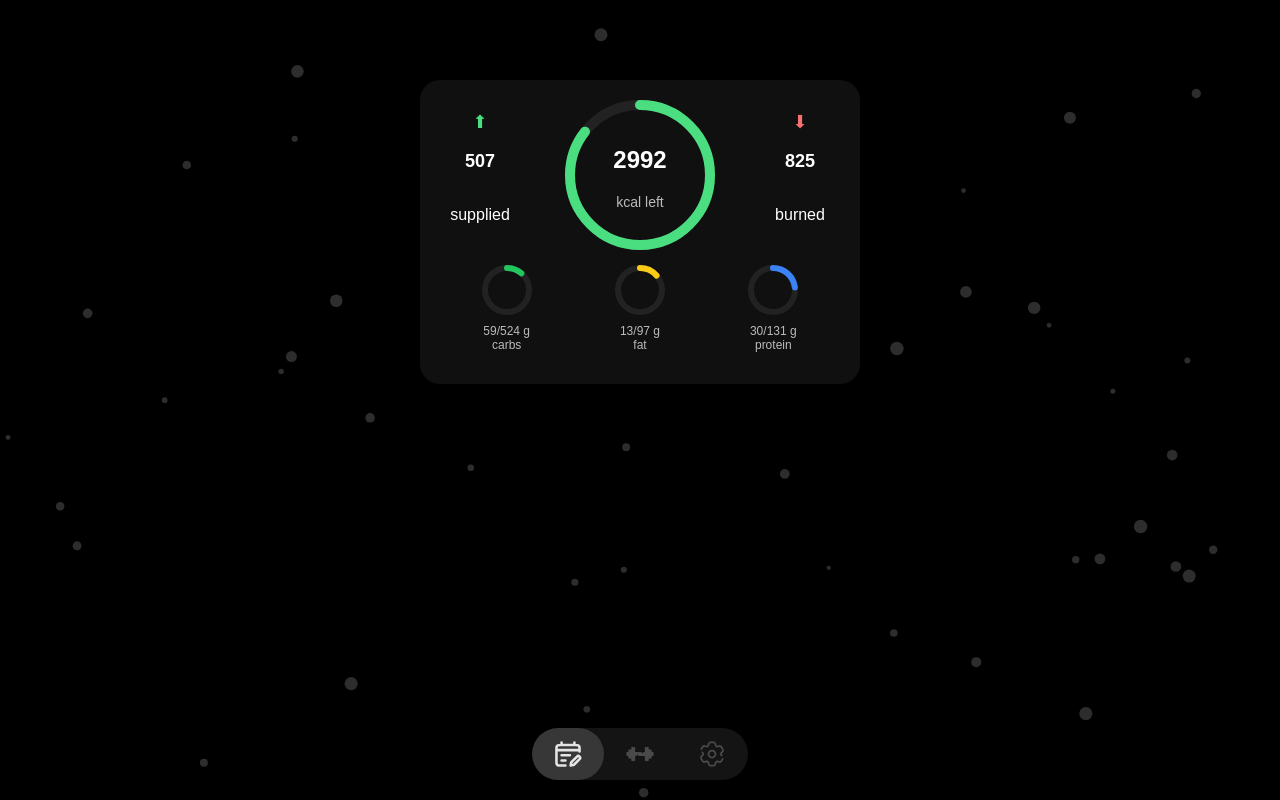
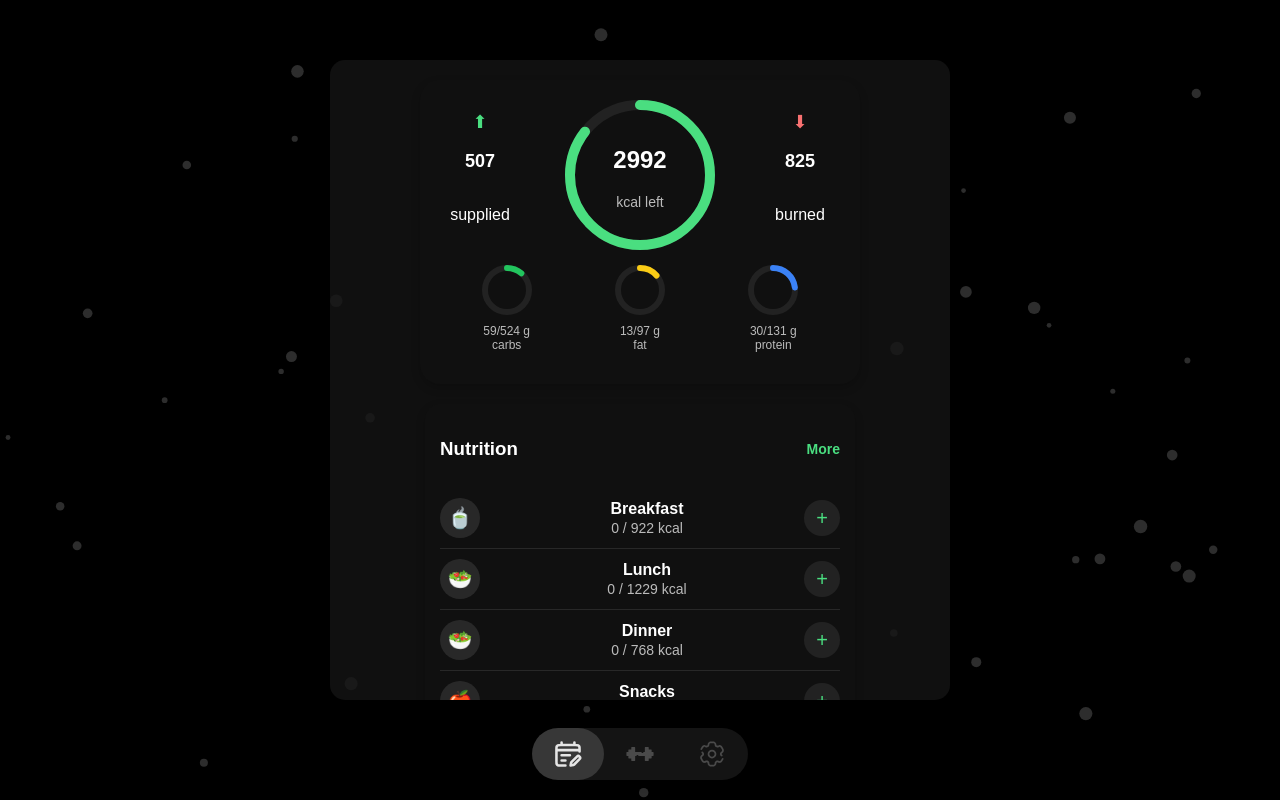
Before and after one commit to Mramor11/gym-assistant, a React (Create React App) app: page / in a window 1280 px wide. Built offline with nearby package versions, Linux system fonts and the light colour scheme.

Commit message:
Обновили Mini App для Telegram

```diff
--- a/src/App.css
+++ b/src/App.css
@@ -47,51 +47,51 @@ html, body {
     z-index: 2;
 }
 
-/* Скрытие скроллбара для WebKit (Chrome, Safari) */
-.scrollable-container::-webkit-scrollbar {
-    display: none;
-}
+/*!* Скрытие скроллбара для WebKit (Chrome, Safari) *!*/
+/*.scrollable-container::-webkit-scrollbar {*/
+/*    display: none;*/
+/*}*/
 
-/* Скрытие скроллбара для Firefox */
-.scrollable-container {
-    scrollbar-width: none;
-}
+/*!* Скрытие скроллбара для Firefox *!*/
+/*.scrollable-container {*/
+/*    scrollbar-width: none;*/
+/*}*/
 
-/* Скрытие скроллбара для IE/Edge */
-.scrollable-container {
-    -ms-overflow-style: none;
-}
+/*!* Скрытие скроллбара для IE/Edge *!*/
+/*.scrollable-container {*/
+/*    -ms-overflow-style: none;*/
+/*}*/
 
-/* 🔥 Контейнер с контентом внутри Calendar (ограничение области) */
-.calendar-wrapper {
-    display: flex;
-    flex-direction: column;
-    align-items: center;
-    width: 90%;
-    max-width: 600px;
-    height: calc(100vh - 220px); /* Фиксированная высота */
-    margin-top: 10px;
-    padding: 15px;
-    /*background: rgba(20, 20, 20, 0.9);*/
-    border-radius: 15px;
-    box-shadow: 0px 4px 10px rgba(0, 0, 0, 0.2);
+/*!* 🔥 Контейнер с контентом внутри Calendar (ограничение области) *!*/
+/*.calendar-wrapper {*/
+/*    display: flex;*/
+/*    flex-direction: column;*/
+/*    align-items: center;*/
+/*    width: 90%;*/
+/*    max-width: 600px;*/
+/*    height: calc(100vh - 220px); !* Фиксированная высота *!*/
+/*    margin-top: 10px;*/
+/*    padding: 15px;*/
+/*    background: rgba(20, 20, 20, 0.9);*/
+/*    border-radius: 15px;*/
+/*    box-shadow: 0px 4px 10px rgba(0, 0, 0, 0.2);*/
 
-    overflow-y: auto; /* Включаем прокрутку только здесь */
-    -webkit-overflow-scrolling: touch; /* Плавный скроллинг на iOS */
-    touch-action: pan-y; /* Разрешаем вертикальный скроллинг */
-    scrollbar-width: thin;
-    scrollbar-color: rgba(255, 255, 255, 0.3) transparent;
-}
+/*    overflow-y: auto; !* Включаем прокрутку только здесь *!*/
+/*    -webkit-overflow-scrolling: touch; !* Плавный скроллинг на iOS *!*/
+/*    touch-action: pan-y; !* Разрешаем вертикальный скроллинг *!*/
+/*    scrollbar-width: thin;*/
+/*    scrollbar-color: rgba(255, 255, 255, 0.3) transparent;*/
+/*}*/
 
-/* Стили для скролла */
-.calendar-wrapper::-webkit-scrollbar {
-    width: 5px;
-}
+/*!* Стили для скролла *!*/
+/*.calendar-wrapper::-webkit-scrollbar {*/
+/*    width: 5px;*/
+/*}*/
 
-.calendar-wrapper::-webkit-scrollbar-thumb {
-    background: rgba(255, 255, 255, 0.3);
-    border-radius: 5px;
-}
+/*.calendar-wrapper::-webkit-scrollbar-thumb {*/
+/*    background: rgba(255, 255, 255, 0.3);*/
+/*    border-radius: 5px;*/
+/*}*/
 
 /* Запас перед панелью навигации */
 .bottom-space {
--- a/src/components/pages/Calendar.css
+++ b/src/components/pages/Calendar.css
@@ -5,7 +5,7 @@
     width: 90%;
     max-width: 600px;
     height: calc(105vh - 220px); /* Оставляем корректную высоту */
-    /*background: rgba(20, 20, 20, 0.8);*/
+    background: rgba(20, 20, 20, 0.8);
     border-radius: 15px;
     /*box-shadow: 0px 4px 10px rgba(0, 0, 0, 0.2);*/
     overflow-y: scroll;
--- a/src/components/pages/Calendar.js
+++ b/src/components/pages/Calendar.js
@@ -1,6 +1,7 @@
 import React, { useState, useEffect } from "react";
-import "./Calendar.css"; // Стили
-import CalorieCounter from "./CalorieCounter"; // Новый компонент
+import "./Calendar.css"; // Подключаем стили
+import CalorieCounter from "./CalorieCounter"; // Счетчик калорий
+import MealTracker from "./MealTracker"; // Новый блок приёмов пищи
 
 function Calendar() {
     const [data, setData] = useState({
@@ -22,9 +23,7 @@ function Calendar() {
 
     return (
         <div className="calendar-wrapper">
-
-
-            {/* Добавляем новый счетчик калорий */}
+            {/* Счетчик калорий */}
             <CalorieCounter
                 caloriesLeft={data.caloriesLeft}
                 supplied={data.supplied}
@@ -34,6 +33,9 @@ function Calendar() {
                 protein={data.protein}
             />
 
+            {/* Блок приёмов пищи */}
+            <MealTracker />
+
             <div className="bottom-space"></div>
         </div>
     );
--- /dev/null
+++ b/src/components/pages/MealTracker.css
@@ -0,0 +1,81 @@
+.meal-tracker {
+    background: #101010;
+    border-radius: 15px;
+    padding: 15px;
+    width: 90%;
+    max-width: 400px;
+    color: white;
+    box-shadow: 0px 4px 10px rgba(0, 0, 0, 0.2);
+    margin: 20px auto 0; /* 🔥 Автоматический центр */
+}
+
+/* Заголовок */
+.meal-header {
+    display: flex;
+    justify-content: space-between;
+    align-items: center;
+    font-weight: bold;
+    margin-bottom: 10px;
+}
+
+.meal-header .more {
+    color: #4ade80;
+    font-size: 14px;
+    cursor: pointer;
+}
+
+/* Список приемов пищи */
+.meal-list {
+    display: flex;
+    flex-direction: column;
+}
+
+/* Элемент еды */
+.meal-item {
+    display: flex;
+    align-items: center;
+    justify-content: space-between;
+    padding: 10px 0;
+    border-bottom: 1px solid rgba(255, 255, 255, 0.1);
+}
+
+/* Иконка еды */
+.meal-icon {
+    width: 40px;
+    height: 40px;
+    display: flex;
+    align-items: center;
+    justify-content: center;
+    font-size: 20px;
+    background: rgba(255, 255, 255, 0.1);
+    border-radius: 50%;
+}
+
+/* Информация о приеме пищи */
+.meal-info {
+    flex: 1;
+    margin-left: 10px;
+}
+
+.meal-info h4 {
+    margin: 0;
+    font-size: 16px;
+}
+
+.meal-info p {
+    margin: 2px 0 0;
+    font-size: 14px;
+    color: #bbb;
+}
+
+/* Кнопка добавления */
+.meal-add {
+    width: 36px;
+    height: 36px;
+    background: #222;
+    border: none;
+    color: #4ade80;
+    font-size: 20px;
+    border-radius: 50%;
+    cursor: pointer;
+}
--- /dev/null
+++ b/src/components/pages/MealTracker.js
@@ -0,0 +1,34 @@
+import React from "react";
+import "./MealTracker.css"; // Подключаем стили
+
+const meals = [
+    { name: "Breakfast", calories: 922, icon: "🍵" },
+    { name: "Lunch", calories: 1229, icon: "🥗" },
+    { name: "Dinner", calories: 768, icon: "🥗" },
+    { name: "Snacks", calories: 154, icon: "🍎" },
+];
+
+const MealTracker = () => {
+    return (
+        <div className="meal-tracker">
+            <div className="meal-header">
+                <h3>Nutrition</h3>
+                <span className="more">More</span>
+            </div>
+            <div className="meal-list">
+                {meals.map((meal, index) => (
+                    <div key={index} className="meal-item">
+                        <div className="meal-icon">{meal.icon}</div>
+                        <div className="meal-info">
+                            <h4>{meal.name}</h4>
+                            <p>0 / {meal.calories} kcal</p>
+                        </div>
+                        <button className="meal-add">+</button>
+                    </div>
+                ))}
+            </div>
+        </div>
+    );
+};
+
+export default MealTracker;
```
